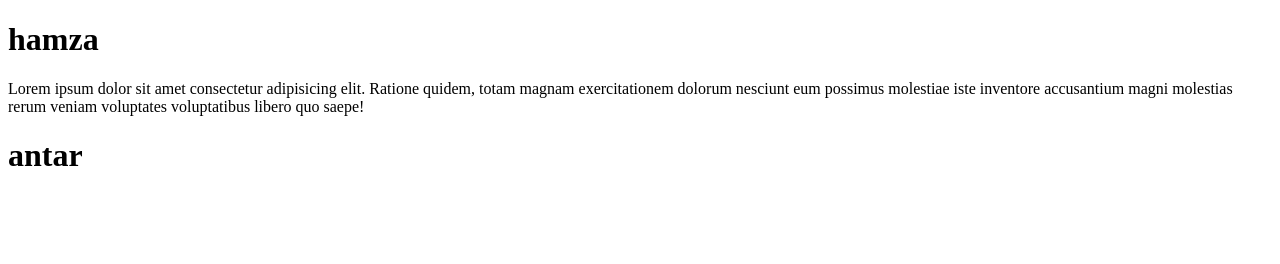
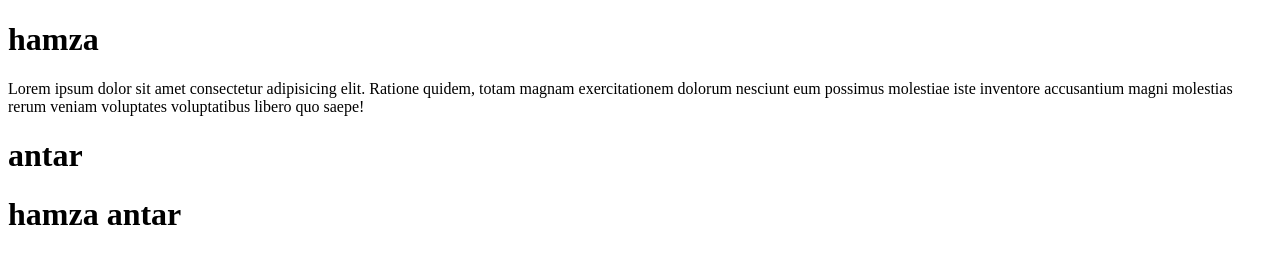
Before and after one commit to Al-HamzaAntar/hazma, a plain HTML site: page index.html in a window 1280 px wide. Drawn offline with Linux system fonts and the light colour scheme.

Commit message:
add hamza antar

```diff
--- a/index.html
+++ b/index.html
@@ -14,6 +14,7 @@
         rerum veniam voluptates voluptatibus libero quo saepe!
     </p>
     <h1>antar</h1>
+    <h1>hamza antar</h1>
     <script src="script.js"></script>
 </body>
 </html>
```
